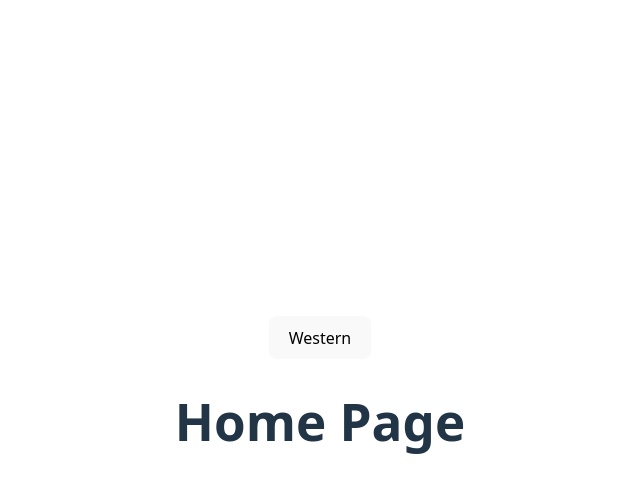
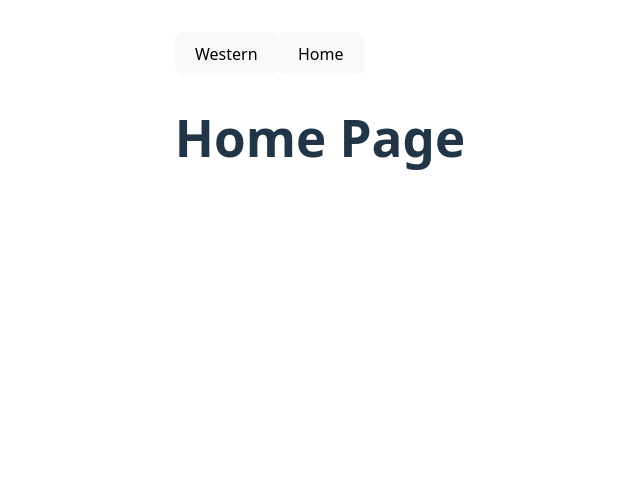
Before and after one commit to hbarogh/photography-portfolio-fullstack, a Vue app: page / in a window 1280 px wide. Shown: the top 492 px of the page, without its empty margins (320-960 px from the left). Built offline with nearby package versions, Linux system fonts and the light colour scheme.

Commit message:
fix: update NavBar component layout and adjust body styles

```diff
--- a/src/components/NavBar.vue
+++ b/src/components/NavBar.vue
@@ -8,11 +8,20 @@
       <router-link to="/Western">
         <button>Western</button>
       </router-link>
+
+      <router-link to="/HomePage">
+        <button>Home</button>
+      </router-link>
     </div>
   </div>
 </template>
 
 
 <style>
-
+.nav-bar {
+  display: flex;
+  align-items: center; /* Centers items vertically */
+  justify-content: space-between;
+  flex-wrap: wrap;
+}
 </style>
--- a/src/style.css
+++ b/src/style.css
@@ -25,7 +25,7 @@ a:hover {
 body {
   margin: 0;
   display: flex;
-  place-items: center;
+  /* place-items: center; */
   min-width: 320px;
   min-height: 100vh;
 }
```
